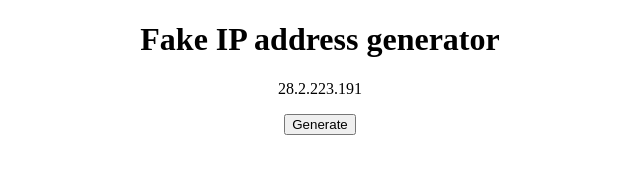
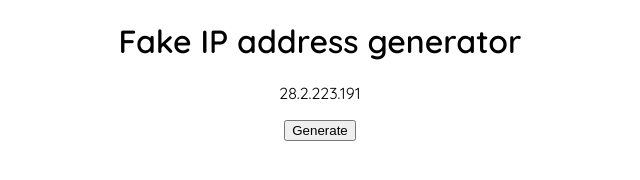
Before and after one commit to Oreeeee/fakeip, a plain HTML site: page index.html in a window 1280 px wide. Shown: the whole page, without its empty margins (320-960 px from the left). Drawn offline with Linux system fonts and the light colour scheme.

Commit message:
Add fonts

```diff
--- a/style.css
+++ b/style.css
@@ -1,5 +1,8 @@
+@import url('https://fonts.googleapis.com/css2?family=Quicksand:wght@400;600&display=swap');
+
 #mainDiv {
   margin: auto;
   width: 50%;
   text-align: center;
+  font-family: "Quicksand";
 }
```
